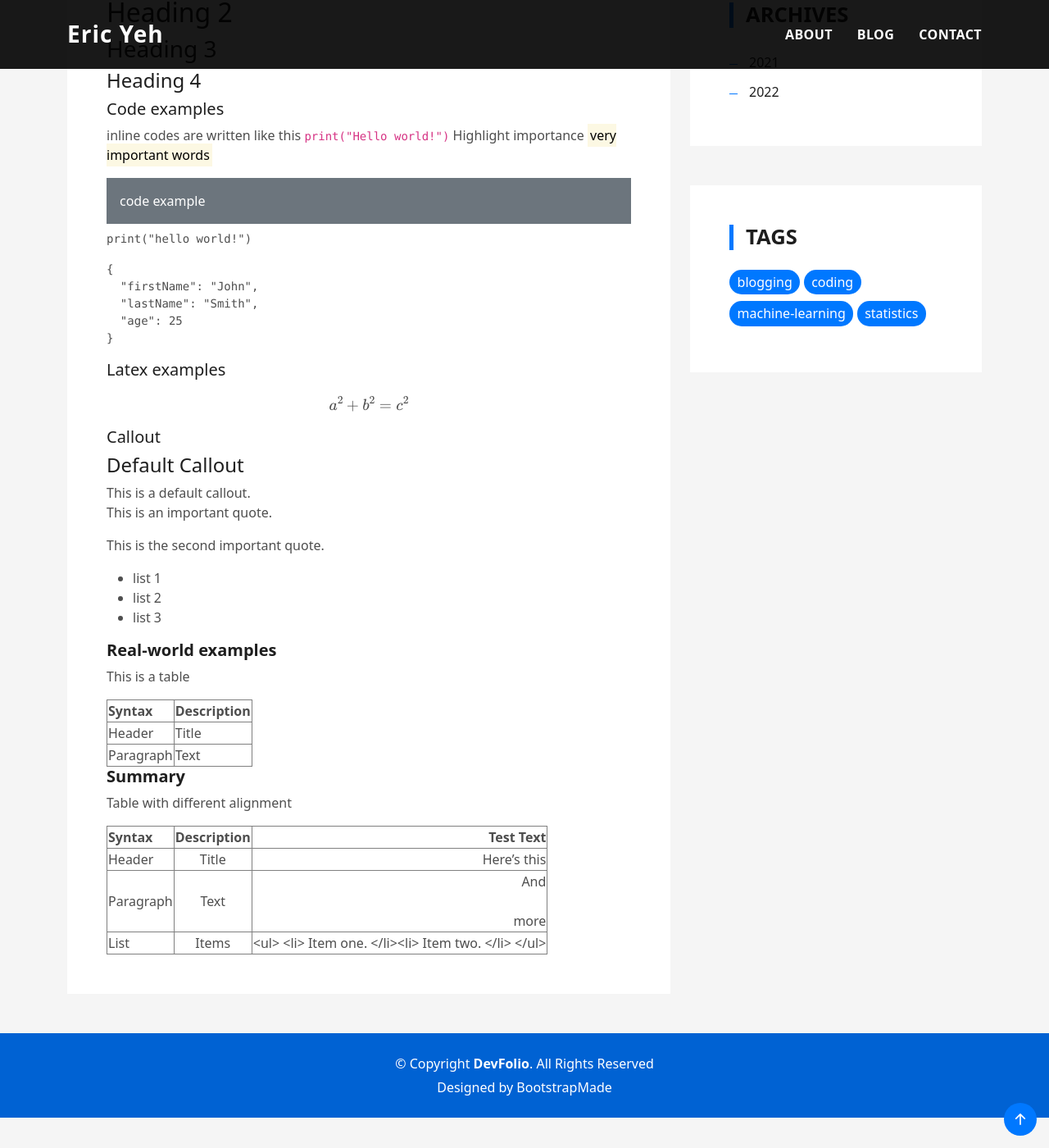
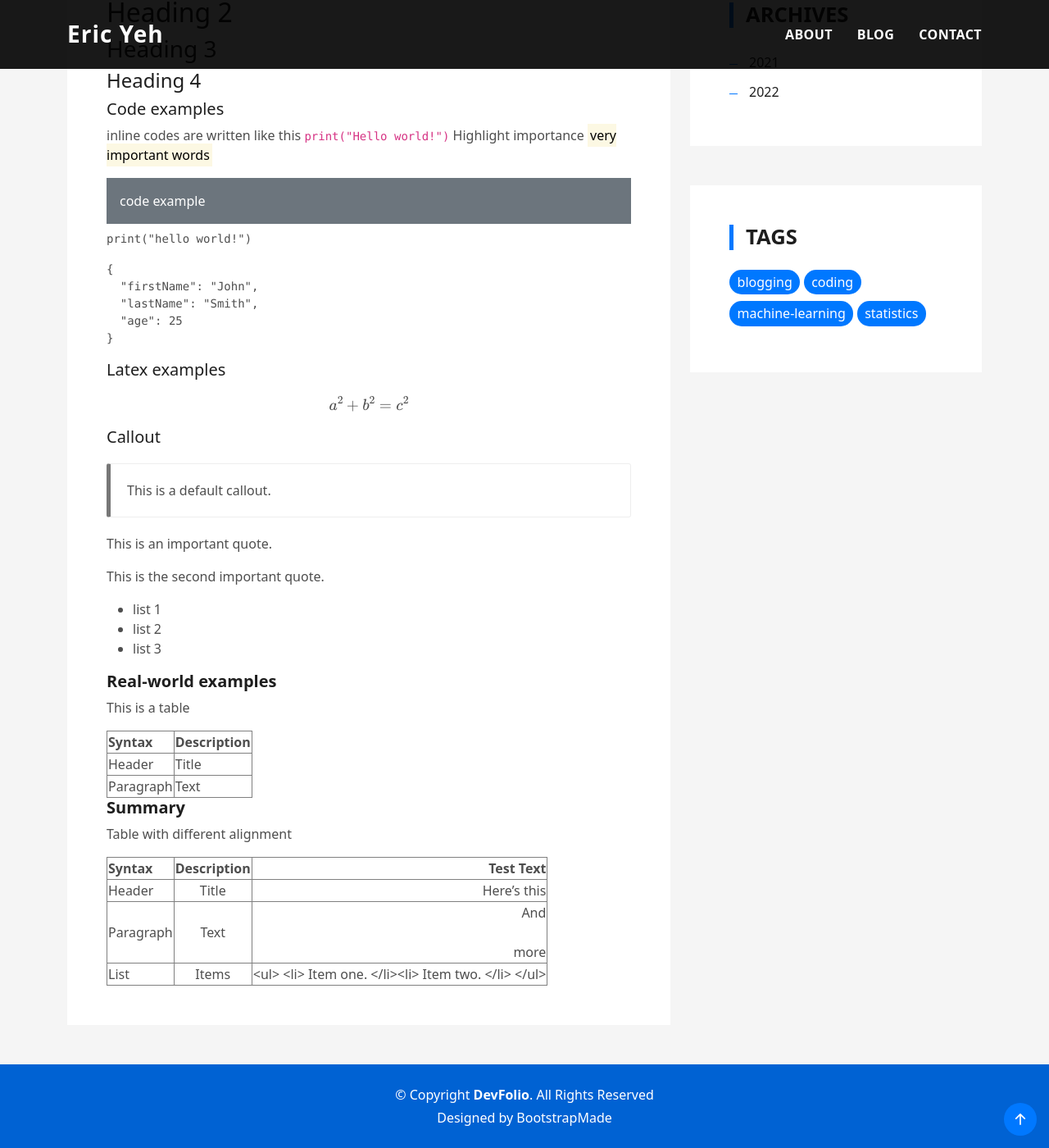
Before and after one commit to ericyeh-dr/ericyeh-dr.github.io, a Jekyll site: the page built from _posts/2022-04-07-test-blog.md, in a window 1280 px wide and 1400 px high, scrolled down 688 px. Shown: the whole window at 82% size. Built offline with Jekyll 4.4.1, drawn with Linux system fonts in a browser that asks for light colours.

Commit message:
add callout

```diff
--- a/_posts/2022-04-07-test-blog.md
+++ b/_posts/2022-04-07-test-blog.md
@@ -70,7 +70,6 @@ print("hello world!")
 ##### Callout
 
 <div class="callout callout-default">
-  <h4>Default Callout</h4>
   This is a default callout.
 </div>
 
--- a/assets/css/style.css
+++ b/assets/css/style.css
@@ -36,6 +36,31 @@ a:hover {
 
 td, th {
   border: 1px solid grey;
+}
+
+
+.callout {
+  padding: 20px;
+  margin: 20px 0;
+  border: 1px solid #eee;
+  border-left-width: 5px;
+  border-radius: 3px;
+}
+
+.callout-default {
+  border-left-color: #777;
+}
+
+.callout-info {
+  border-left-color: #5bc0de;
+}
+
+.callout-warning {
+  border-left-color: #f0ad4e;
+}
+
+.callout-danger {
+  border-left-color: #d9534f;
 }
 
 .p-r {
```
